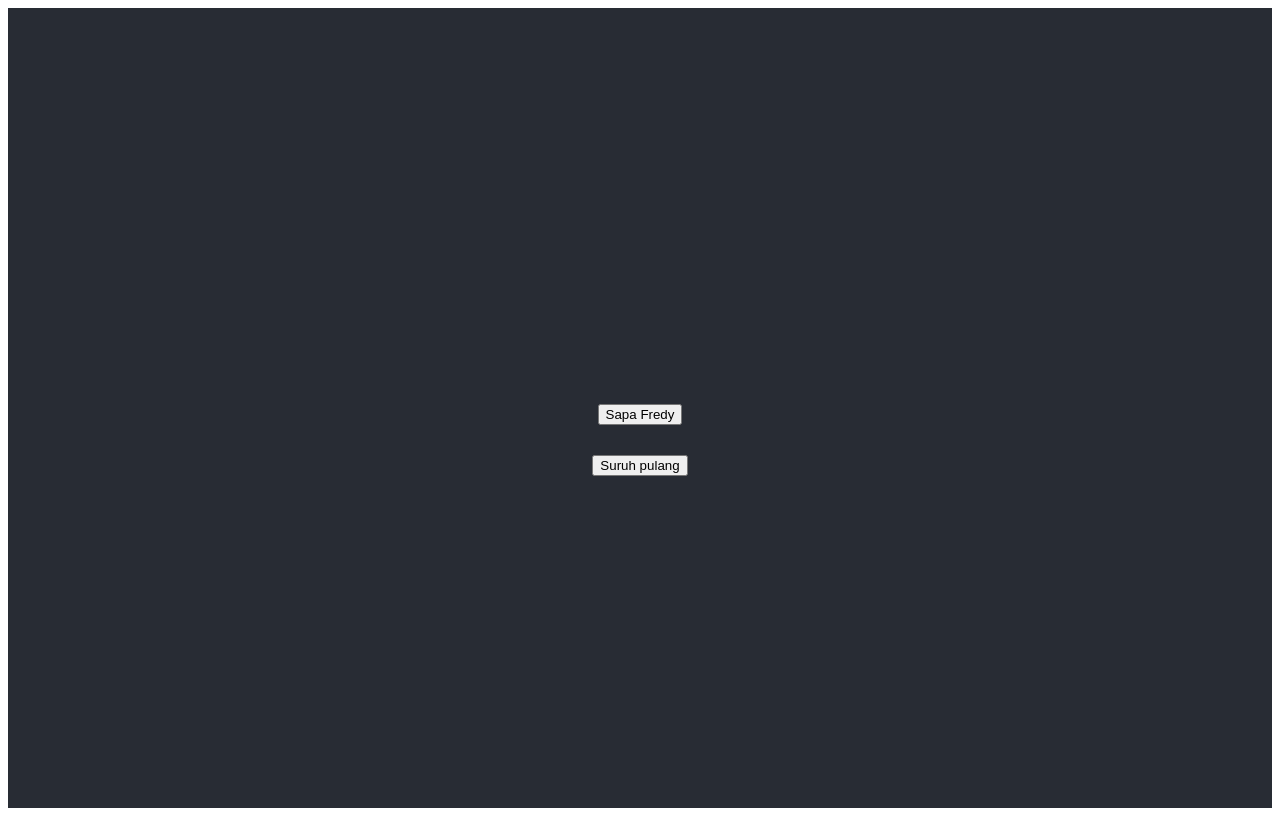
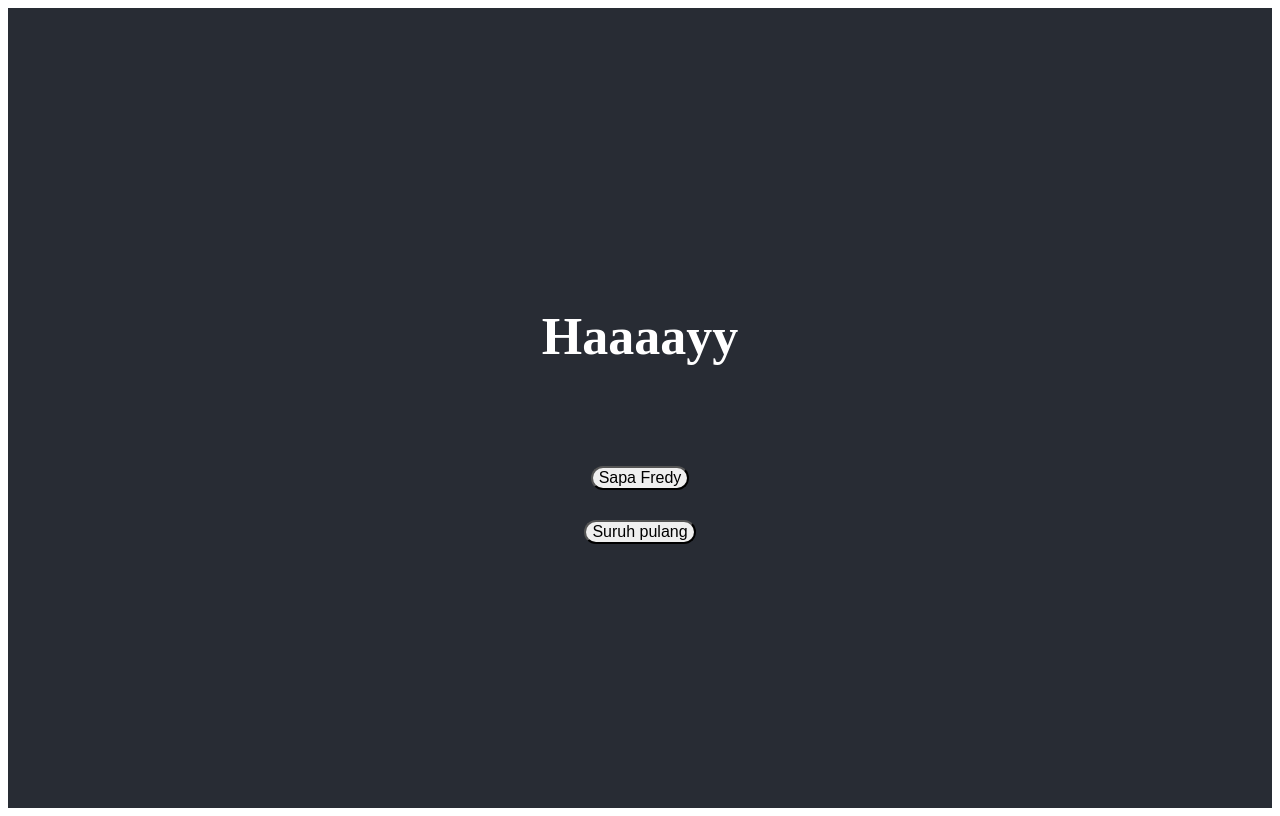
Before and after one commit to Agels/task-reactx, a React (Create React App) app: page / in a window 1280 px wide. Built offline with nearby package versions, Linux system fonts and the light colour scheme.

Commit message:
npm run build fix

```diff
--- a/src/App.css
+++ b/src/App.css
@@ -42,3 +42,7 @@
 h3{
   color:white;
 }
+button {
+  border-radius: 15px;
+  font-size: 16px;
+}
--- a/src/App.js
+++ b/src/App.js
@@ -17,7 +17,7 @@ const pulangFredy = () =>{
   return (
     <div className="App">
       <header className="App-header">
-
+        <h1>Haaaayy</h1>
        <Card name={name} />
 
        <button onClick={sapaFredy}>Sapa Fredy</button>&nbsp;
```
